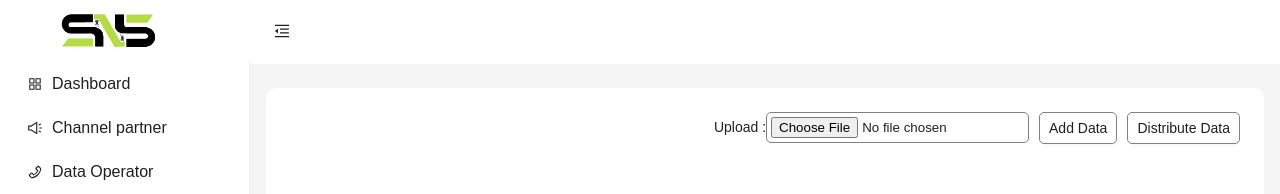
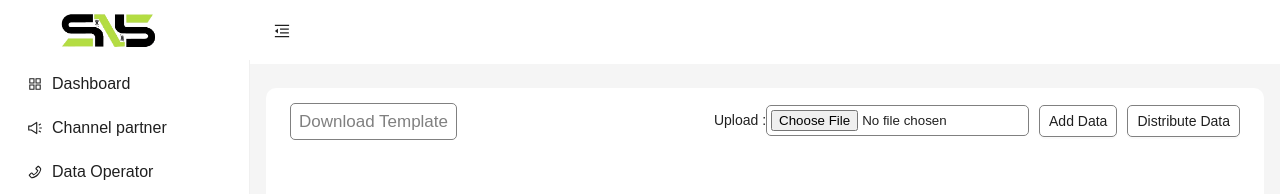
Before and after one commit to Osbeam/Employee-Management, a React (Create React App) app: page /admin/leads in a window 1280 px wide. Shown: the top 194 px of the page. Built offline with nearby package versions, Linux system fonts and the light colour scheme; no server answers.

Commit message:
updated hr designations

```diff
--- a/src/admin/pages/Leads.css
+++ b/src/admin/pages/Leads.css
@@ -2,6 +2,7 @@
 .inner-head-section{
     display: flex;
     justify-content: right;
+    margin-top: -27px;
 }
 .lead-upload-input{
     border: 1px solid gray;
@@ -22,8 +23,14 @@
     margin-top: 70px;
 
 }
-.lead-table{
-}
 .lead-th{
     min-width: 13.5rem
 }
+.lead-down-temp{
+    margin-top: 20px;
+    padding: 8px;
+    font-size: 17px;
+    border: 1px solid gray;
+    border-radius: 5px;
+    color: gray;
+}
--- a/src/admin/pages/Leads.js
+++ b/src/admin/pages/Leads.js
@@ -23,6 +23,9 @@ export default function Leads() {
     <>
       <div className="lead-main-container">
         <div className="lead-head-section">
+        <a className='lead-down-temp' href="" download>
+          Download Template
+        </a>
           <div className="inner-head-section">
             <div>
               <label>Upload :</label>
```
